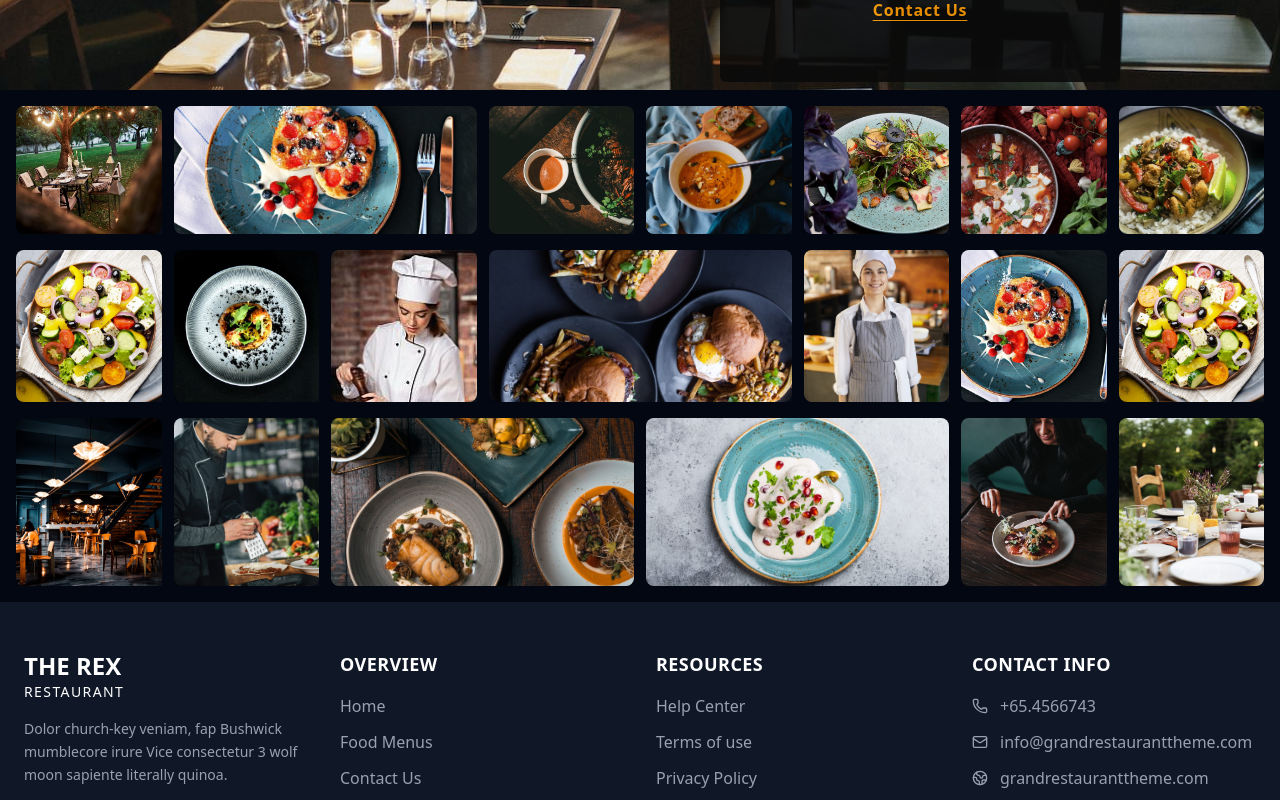
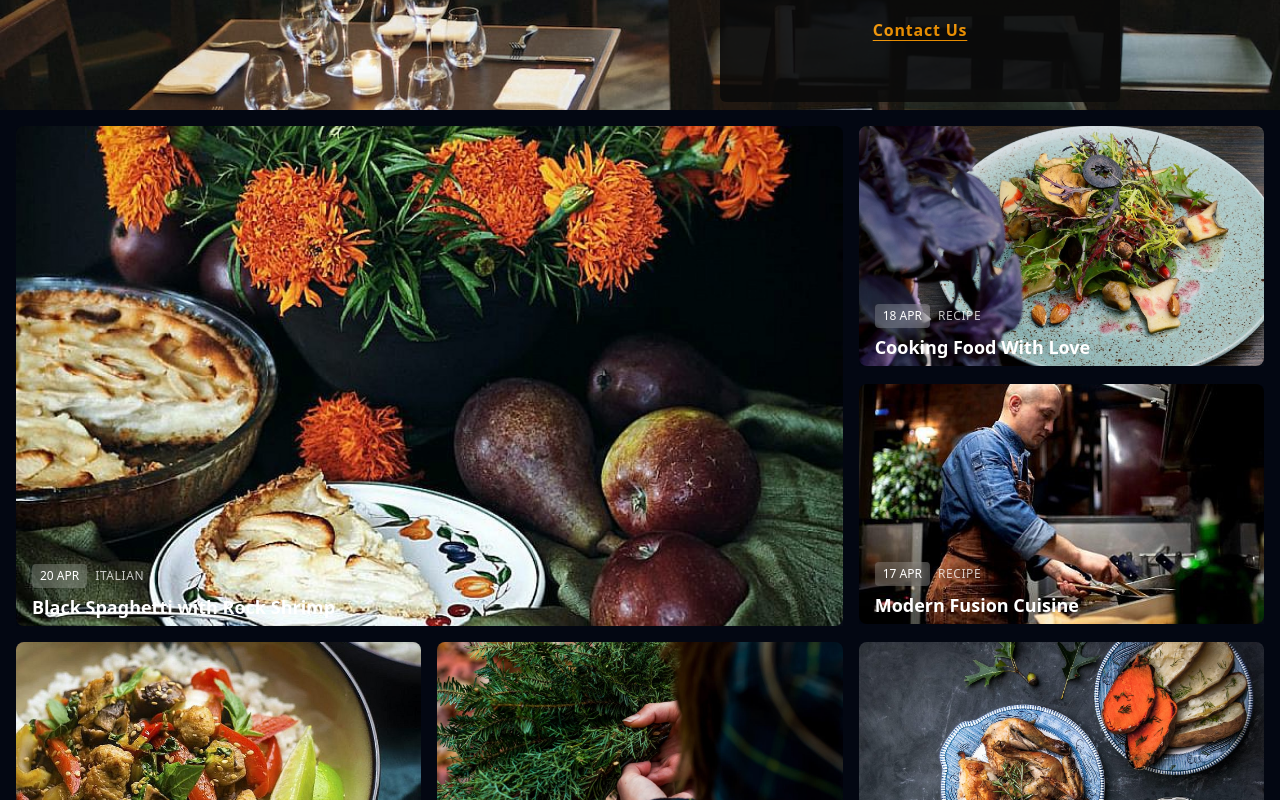
Before and after one commit to Suraj00345/cafe, a React (Vite) app in the folder frontend/: page /our_service in a window 1280 px wide. Shown: the part 1720-2520 px from the top of the page. Built offline with nearby package versions, Linux system fonts and the light colour scheme.

Commit message:
adding animation to navbar and fixing small issues

```diff
--- a/frontend/src/Components/GridImages/index.jsx
+++ b/frontend/src/Components/GridImages/index.jsx
@@ -1,27 +1,12 @@
 import React, { useState, useEffect, useRef } from "react";
+import Food4 from "../../assets/food4.jpg";
+import Food7 from "../../assets/food7.jpg";
+import Food9 from "../../assets/food9.jpg";
+import Food19 from "../../assets/food-19.jpg";
+import Food20 from "../../assets/food-20.jpg";
+import Profile3 from "../../assets/profile3.jpg";
 
-import Banner3 from "../../assets/banner3.jpg";
-import Banner4 from "../../assets/banner4.jpg";
-import Food3 from "../../assets/food3.jpg";
-import Food6 from "../../assets/food6.jpg";
-import Food7 from "../../assets/food7.jpg";
-import Food8 from "../../assets/food8.jpg";
-import Food9 from "../../assets/food9.jpg";
-import Food11 from "../../assets/food11.jpg";
-import Food12 from "../../assets/food12.jpg";
-import Food13 from "../../assets/food13.jpg";
-import Food14 from "../../assets/food14.jpg";
-import Food15 from "../../assets/food15.jpg";
-import Food16 from "../../assets/food16.jpg";
-import Food17 from "../../assets/food17.jpg";
-import Profile1 from "../../assets/profile1.jpg";
-import Profile2 from "../../assets/profile2.jpg";
-import Res1 from "../../assets/res1.jpg";
-import Res3 from "../../assets/res3.jpg";
-import Res6 from "../../assets/res6.jpg";
-import Res7 from "../../assets/res7.jpg";
-
-const LazyImage = ({ src, alt, className, index }) => {
+const LazyImage = ({ src, alt, className, index, title, category, date }) => {
   const [isLoaded, setIsLoaded] = useState(false);
   const [isInView, setIsInView] = useState(false);
   const imgRef = useRef(null);
@@ -36,7 +21,7 @@ const LazyImage = ({ src, alt, className, index }) => {
       },
       {
         threshold: 0.1,
-        rootMargin: '50px'
+        rootMargin: "50px",
       }
     );
 
@@ -54,36 +39,56 @@ const LazyImage = ({ src, alt, className, index }) => {
   return (
     <div
       ref={imgRef}
-      className={`relative overflow-hidden ${className}`}
+      className={`relative overflow-hidden group cursor-pointer ${className}`}
       style={{
-        animationDelay: `${index * 0.1}s`
+        animationDelay: `${index * 0.1}s`,
       }}
     >
       {/* Skeleton loader */}
       <div
         className={`absolute inset-0 bg-gradient-to-r from-gray-700 via-gray-600 to-gray-700 bg-[length:200%_100%] rounded-lg transition-opacity duration-500 ${
-          isLoaded ? 'opacity-0' : 'opacity-100 animate-pulse'
+          isLoaded ? "opacity-0" : "opacity-100 animate-pulse"
         }`}
       />
 
       {/* Main image */}
       <img
-        src={isInView ? src : ''}
+        src={isInView ? src : ""}
         alt={alt}
         onLoad={handleLoad}
-        className={`w-full h-full object-cover rounded-lg shadow-md transition-all duration-700 ease-out ${
+        className={`w-full h-full object-cover rounded-lg shadow-md transition-all duration-700 ease-out group-hover:scale-105 ${
           isInView && isLoaded
-            ? 'opacity-100 transform translate-y-0 scale-100'
-            : 'opacity-0 transform translate-y-8 scale-95'
+            ? "opacity-100 transform translate-y-0 scale-100"
+            : "opacity-0 transform translate-y-8 scale-95"
         }`}
       />
+
+      {/* Overlay gradient */}
+      <div className="absolute inset-0 bg-gradient-to-t from-black/70 via-transparent to-transparent rounded-lg opacity-0 group-hover:opacity-100 transition-opacity duration-300" />
+
+      {/* Content overlay */}
+      {title && (
+        <div className="absolute bottom-4 left-4 right-4 text-white transform translate-y-2 group-hover:translate-y-0 transition-transform duration-300">
+          {date && (
+            <div className="flex items-center gap-2 mb-2 text-sm">
+              <span className="bg-white/20 backdrop-blur-sm px-2 py-1 rounded text-xs font-medium">
+                {date}
+              </span>
+              {category && (
+                <span className="text-xs uppercase tracking-wider opacity-75">
+                  {category}
+                </span>
+              )}
+            </div>
+          )}
+          <h3 className="font-bold text-lg leading-tight">{title}</h3>
+        </div>
+      )}
 
       {/* Shimmer effect overlay */}
       <div
         className={`absolute inset-0 bg-gradient-to-r from-transparent via-white/20 to-transparent transform -skew-x-12 transition-transform duration-1000 ${
-          isInView && isLoaded
-            ? 'translate-x-full'
-            : '-translate-x-full'
+          isInView && isLoaded ? "translate-x-full" : "-translate-x-full"
         }`}
       />
     </div>
@@ -92,175 +97,85 @@ const LazyImage = ({ src, alt, className, index }) => {
 
 const GridImages = () => {
   return (
-    <div className="grid grid-rows-1 bg-gray-950 min-w-full">
-      {/* First Row */}
-      <div className="grid grid-cols-2 sm:grid-cols-4 lg:grid-cols-8 gap-2 sm:gap-3 p-2 sm:p-4">
-        <div className="col-span-1 sm:col-span-1 lg:col-span-1">
+    <div className="bg-gray-950 max-w-full p-4">
+      {/* Main Grid Container */}
+      <div className="grid grid-cols-1 md:grid-cols-2 lg:grid-cols-3 gap-4 max-w-screen mx-auto">
+
+        {/* Large Featured Card */}
+        <div className="md:col-span-2 lg:col-span-2 row-span-2">
           <LazyImage
-            className="h-24 sm:h-28 lg:h-32"
-            src={Banner3}
-            alt="Banner 3"
+            className="h-96 lg:h-[500px]"
+            src={Food4}
+            alt="Black Spaghetti with Rock Shrimp"
+            title="Black Spaghetti with Rock Shrimp"
+            category="ITALIAN"
+            date="20 APR"
             index={0}
           />
         </div>
-        <div className="col-span-1 sm:col-span-2 lg:col-span-2">
+
+        {/* Top Right Card */}
+        <div className="lg:col-span-1">
           <LazyImage
-            className="h-24 sm:h-28 lg:h-32"
-            src={Banner4}
-            alt="Banner 4"
+            className="h-48 lg:h-60"
+            src={Food7}
+            alt="Cooking Food With Love"
+            title="Cooking Food With Love"
+            category="RECIPE"
+            date="18 APR"
             index={1}
           />
         </div>
-        <div className="col-span-1 sm:col-span-1 lg:col-span-1">
+
+        {/* Second Right Card */}
+        <div className="lg:col-span-1">
           <LazyImage
-            className="h-24 sm:h-28 lg:h-32"
-            src={Food3}
-            alt="Food 3"
+            className="h-48 lg:h-60"
+            src={Profile3}
+            alt="Modern Fusion Cuisine"
+            title="Modern Fusion Cuisine"
+            category="RECIPE"
+            date="17 APR"
             index={2}
           />
         </div>
-        <div className="col-span-1 sm:col-span-1 lg:col-span-1">
+
+        {/* Bottom Left Card */}
+        <div className="md:col-span-1">
           <LazyImage
-            className="h-24 sm:h-28 lg:h-32"
-            src={Food6}
-            alt="Food 6"
+            className="h-48 lg:h-60"
+            src={Food9}
+            alt="Amazing Dining Experience Begins"
+            title="Amazing Dining Experience Begins"
+            category="COOKING"
+            date="16 APR"
             index={3}
           />
         </div>
-        <div className="col-span-1 sm:col-span-1 lg:col-span-1">
+
+        {/* Bottom Middle Card */}
+        <div className="md:col-span-1">
           <LazyImage
-            className="h-24 sm:h-28 lg:h-32"
-            src={Food7}
-            alt="Food 7"
+            className="h-48 lg:h-60"
+            src={Food20}
+            alt="Our Premium Food Recipe"
+            title="Our Premium Food Recipe"
+            category="ASIAN"
+            date="09 APR"
             index={4}
           />
         </div>
-        <div className="col-span-1 sm:col-span-1 lg:col-span-1">
+
+        {/* Bottom Right Card */}
+        <div className="md:col-span-1">
           <LazyImage
-            className="h-24 sm:h-28 lg:h-32"
-            src={Food8}
-            alt="Food 8"
+            className="h-48 lg:h-60"
+            src={Food19}
+            alt="Life is a combination of cooking"
+            title="Life is a combination of cooking"
+            category="COOKING"
+            date="05 APR"
             index={5}
-          />
-        </div>
-        <div className="col-span-2 sm:col-span-2 lg:col-span-1">
-          <LazyImage
-            className="h-24 sm:h-28 lg:h-32"
-            src={Food9}
-            alt="Food 9"
-            index={6}
-          />
-        </div>
-      </div>
-
-      {/* Second Row */}
-      <div className="grid grid-cols-2 sm:grid-cols-4 lg:grid-cols-8 gap-2 sm:gap-3 px-2 sm:px-4">
-        <div className="col-span-1 sm:col-span-1 lg:col-span-1">
-          <LazyImage
-            className="h-28 sm:h-32 lg:h-38"
-            src={Food11}
-            alt="Food 11"
-            index={7}
-          />
-        </div>
-        <div className="col-span-1 sm:col-span-1 lg:col-span-1">
-          <LazyImage
-            className="h-28 sm:h-32 lg:h-38"
-            src={Food12}
-            alt="Food 12"
-            index={8}
-          />
-        </div>
-        <div className="col-span-1 sm:col-span-1 lg:col-span-1">
-          <LazyImage
-            className="h-28 sm:h-32 lg:h-38"
-            src={Profile1}
-            alt="Profile 1"
-            index={9}
-          />
-        </div>
-        <div className="col-span-1 sm:col-span-2 lg:col-span-2">
-          <LazyImage
-            className="h-28 sm:h-32 lg:h-38"
-            src={Food13}
-            alt="Food 13"
-            index={10}
-          />
-        </div>
-        <div className="col-span-1 sm:col-span-1 lg:col-span-1">
-          <LazyImage
-            className="h-28 sm:h-32 lg:h-38"
-            src={Profile2}
-            alt="Profile 2"
-            index={11}
-          />
-        </div>
-        <div className="col-span-1 sm:col-span-1 lg:col-span-1">
-          <LazyImage
-            className="h-28 sm:h-32 lg:h-38"
-            src={Food16}
-            alt="Food 16"
-            index={12}
-          />
-        </div>
-        <div className="col-span-2 sm:col-span-2 lg:col-span-1">
-          <LazyImage
-            className="h-28 sm:h-32 lg:h-38"
-            src={Food17}
-            alt="Food 17"
-            index={13}
-          />
-        </div>
-      </div>
-
-      {/* Third Row */}
-      <div className="grid grid-cols-2 sm:grid-cols-4 lg:grid-cols-8 gap-2 sm:gap-3 p-2 sm:p-4">
-        <div className="col-span-1 sm:col-span-1 lg:col-span-1">
-          <LazyImage
-            className="h-32 sm:h-36 lg:h-42"
-            src={Res1}
-            alt="Restaurant 1"
-            index={14}
-          />
-        </div>
-        <div className="col-span-1 sm:col-span-1 lg:col-span-1">
-          <LazyImage
-            className="h-32 sm:h-36 lg:h-42"
-            src={Res3}
-            alt="Restaurant 3"
-            index={15}
-          />
-        </div>
-        <div className="col-span-1 sm:col-span-2 lg:col-span-2">
-          <LazyImage
-            className="h-32 sm:h-36 lg:h-42"
-            src={Food14}
-            alt="Food 14"
-            index={16}
-          />
-        </div>
-        <div className="col-span-1 sm:col-span-2 lg:col-span-2">
-          <LazyImage
-            className="h-32 sm:h-36 lg:h-42"
-            src={Food15}
-            alt="Food 15"
-            index={17}
-          />
-        </div>
-        <div className="col-span-1 sm:col-span-1 lg:col-span-1">
-          <LazyImage
-            className="h-32 sm:h-36 lg:h-42"
-            src={Res6}
-            alt="Restaurant 6"
-            index={18}
-          />
-        </div>
-        <div className="col-span-1 sm:col-span-1 lg:col-span-1">
-          <LazyImage
-            className="h-32 sm:h-36 lg:h-42"
-            src={Res7}
-            alt="Restaurant 7"
-            index={19}
           />
         </div>
       </div>
--- a/frontend/src/Components/HomeMenus/index.jsx
+++ b/frontend/src/Components/HomeMenus/index.jsx
@@ -14,10 +14,10 @@ const HomeMenus = () => {
         {/* Two Column Layout */}
         <div className="grid grid-cols-1 lg:grid-cols-2 gap-12">
           {/* Left Column */}
-          <div className="space-y-8">
+          <div className="space-y-9">
             {/* Starters Section */}
             <div>
-              <h2 className="text-3xl font-bold mb-6 text-gray-900">
+              <h2 className="text-3xl font-bold mb-8 text-gray-900">
                 Starters
               </h2>
 
--- a/frontend/src/Pages/Menu/ContinentalMenu/index.jsx
+++ b/frontend/src/Pages/Menu/ContinentalMenu/index.jsx
@@ -65,7 +65,7 @@ const Continental = () => {
               Check out
             </h2>
             <h1 className="text-5xl md:text-7xl font-bold tracking-tight">
-              OUR CONTINENTAL CUISINE
+              OUR CONTINENTAL BOWL
             </h1>
           </div>
         </div>
```
Also changed, not shown: frontend/src/Components/HeroSection/index.jsx (+32 -12 lines), frontend/src/Components/Navbar/index.jsx (+116 -41 lines), frontend/src/Pages/About/index.jsx (+53 -40 lines), frontend/src/Pages/OurService/index.jsx (+7 -6 lines), frontend/src/assets/profile3.jpg (added).
